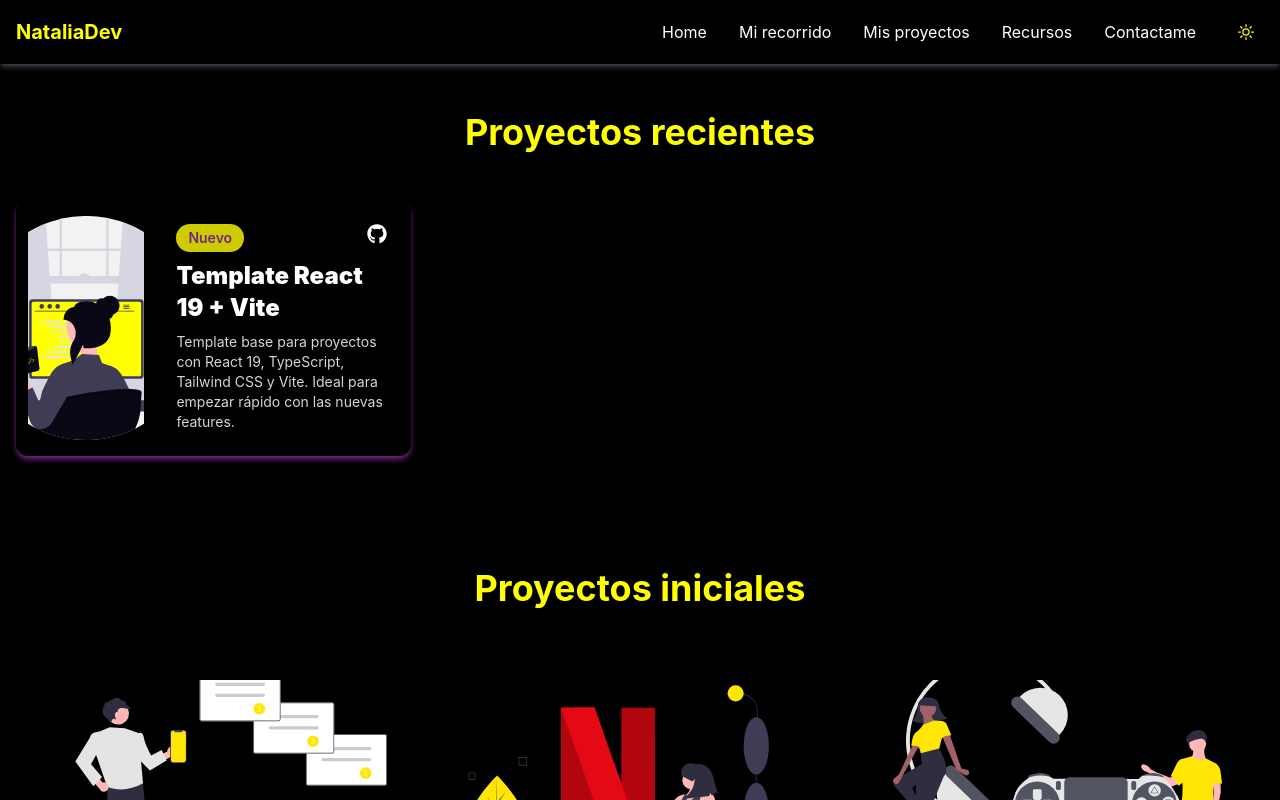
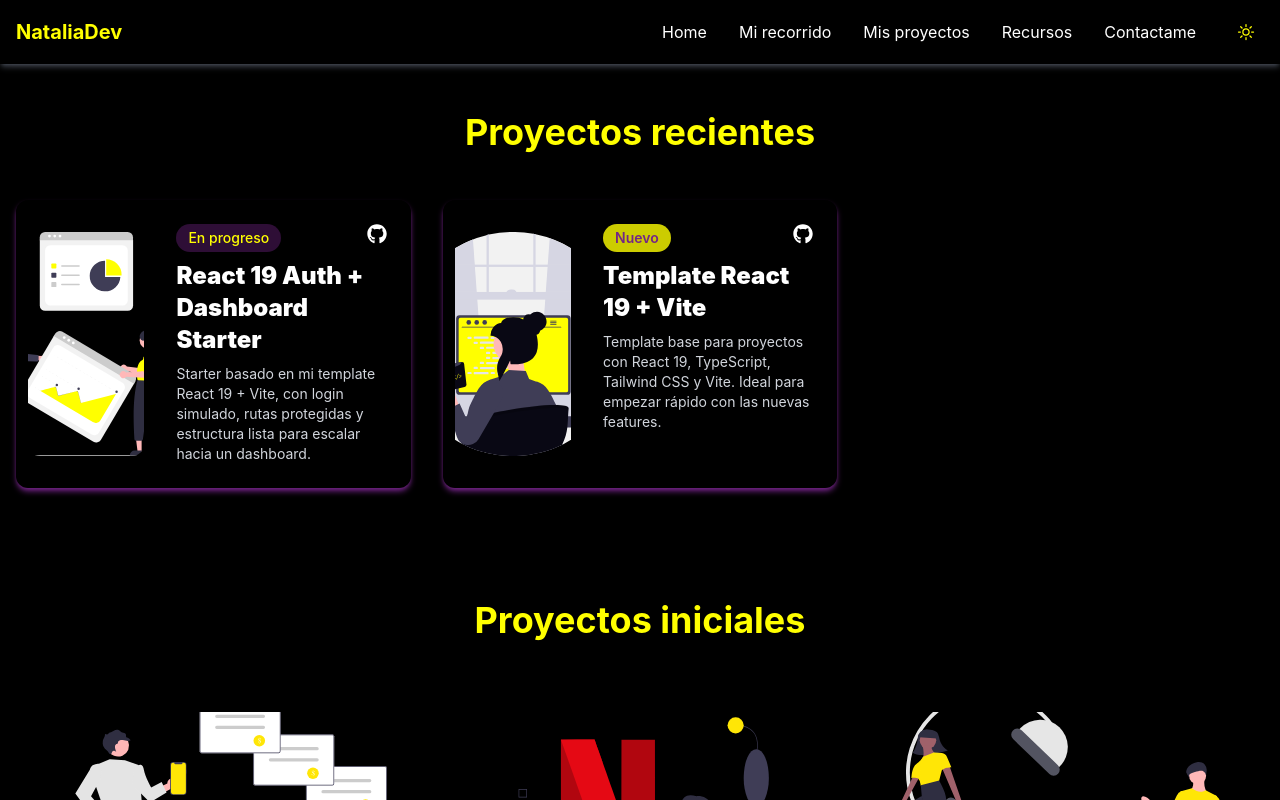
Before and after one commit to Nataliasoledadnavarro/portfolio-2025, a Next.js app: page /projects in a window 1280 px wide. Shown: the top 800 px of the page. Built offline with nearby package versions, Linux system fonts and the light colour scheme.

Commit message:
Agrego nuevo proyecto en curso.

```diff
--- a/src/components/shared/cards/NewProjectCard.tsx
+++ b/src/components/shared/cards/NewProjectCard.tsx
@@ -37,7 +37,7 @@ const NewProjectCard = ({project}: Props) => {
       <div className="w-full md:w-2/3 flex flex-col space-y-2 p-3">
         <div className="flex justify-between items-start">
           {project.tag && (
-            <Chip label={project.tag} variant="primary" size="md" />
+            <Chip label={project.tag.name} variant={project.tag.id === 'NEW' ? 'primary' : 'secondary'} size="md" />
           )}
           <div className="flex items-center gap-4">
             {project.githubLink && (
--- a/src/contents/newProjects.ts
+++ b/src/contents/newProjects.ts
@@ -3,11 +3,22 @@ import {NewProjectProps} from "@/types";
 export const newProjects: NewProjectProps[] = [
   {
     id: 1,
+    title: "React 19 Auth + Dashboard Starter",
+    description:
+      "Starter basado en mi template React 19 + Vite, con login simulado, rutas protegidas y estructura lista para escalar hacia un dashboard.",
+    image: "/img/analytics.svg",
+    tag: {id: 'IN_PROGRESS', name: "En progreso"},
+    githubLink:
+      "https://github.com/Nataliasoledadnavarro/react19-auth-dashboard",
+    demoLink: "",
+  },
+  {
+    id: 2,
     title: "Template React 19 + Vite",
     description:
       "Template base para proyectos con React 19, TypeScript, Tailwind CSS y Vite. Ideal para empezar rápido con las nuevas features.",
     image: "/img/template.svg",
-    tag: "Nuevo",
+    tag: {id: 'NEW', name: "Nuevo"},
     githubLink: "https://github.com/Nataliasoledadnavarro/template_react_19",
     demoLink: "",
   },
--- a/src/types/index.ts
+++ b/src/types/index.ts
@@ -12,7 +12,7 @@ export interface NewProjectProps {
   title: string;
   description: string;
   image: string;
-  tag?: string;
+  tag?: { id: string; name: string };
   githubLink: string;
   demoLink: string;
 }
```
Also changed, not shown: public/img/analytics.svg (added).
